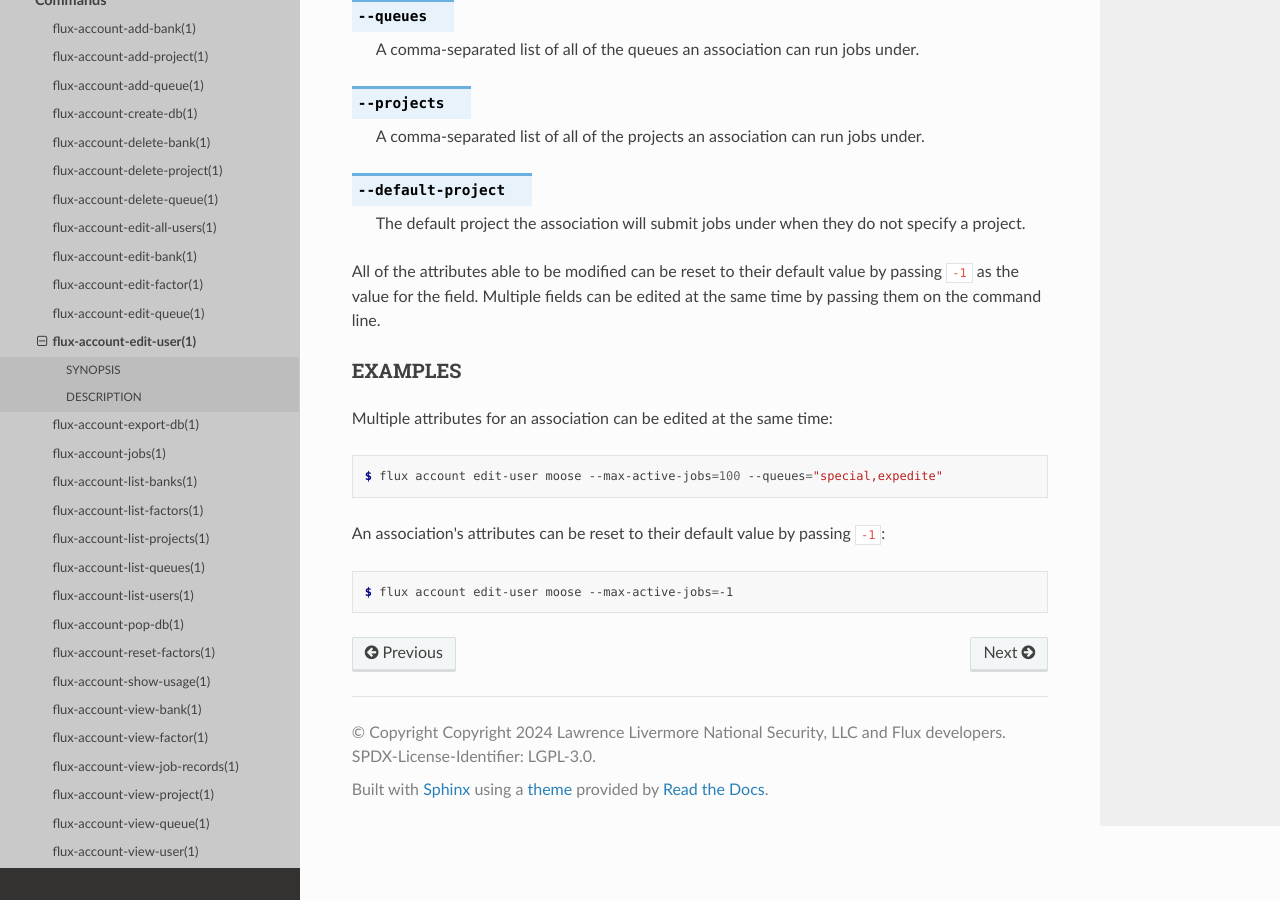
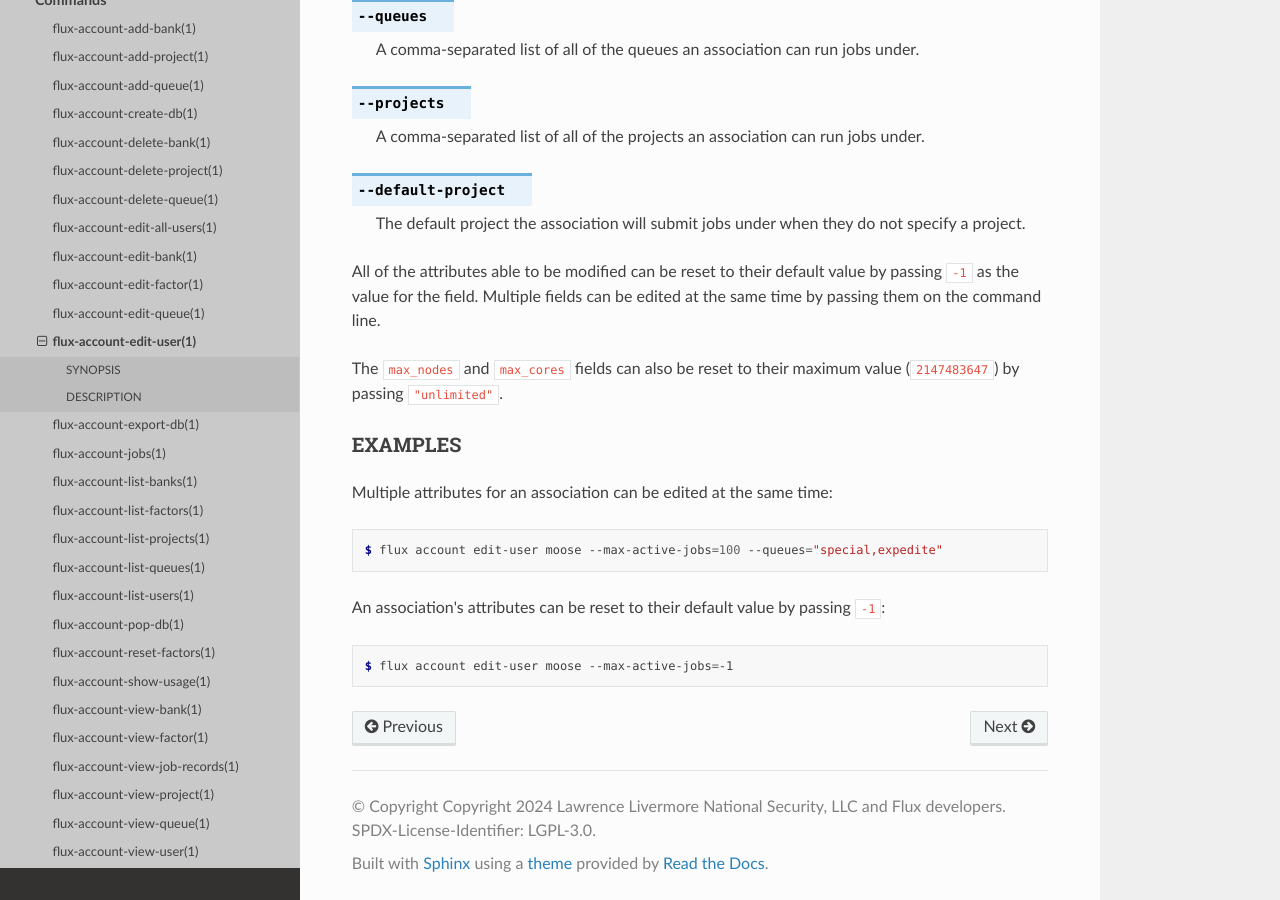
Before and after one commit to flux-framework/flux-accounting, a Sphinx documentation site: the page built from doc/man1/flux-account-edit-user.rst, in a window 1280 px wide and 900 px high, scrolled down 1235 px. Built offline with Sphinx 7.4.7 and the Read the Docs theme 3.1.0, drawn with Linux system fonts in a browser that asks for light colours; pages that are not in the unit, such as notebooks, are missing from menus.

Commit message:
edit-user(1): add note about passing "unlimited"
Problem: The edit-user man(1) page does not mention that both max_nodes
and max_cores can be set to the max integer value by passing "unlimited"
for either field.

Add a note.

```diff
--- a/doc/man1/flux-account-edit-user.rst
+++ b/doc/man1/flux-account-edit-user.rst
@@ -79,6 +79,9 @@ All of the attributes able to be modified can be reset to their default value
 by passing ``-1`` as the value for the field. Multiple fields can be edited at
 the same time by passing them on the command line.
 
+The ``max_nodes`` and ``max_cores`` fields can also be reset to their maximum
+value (``2147483647``) by passing ``"unlimited"``.
+
 EXAMPLES
 --------
 
```
